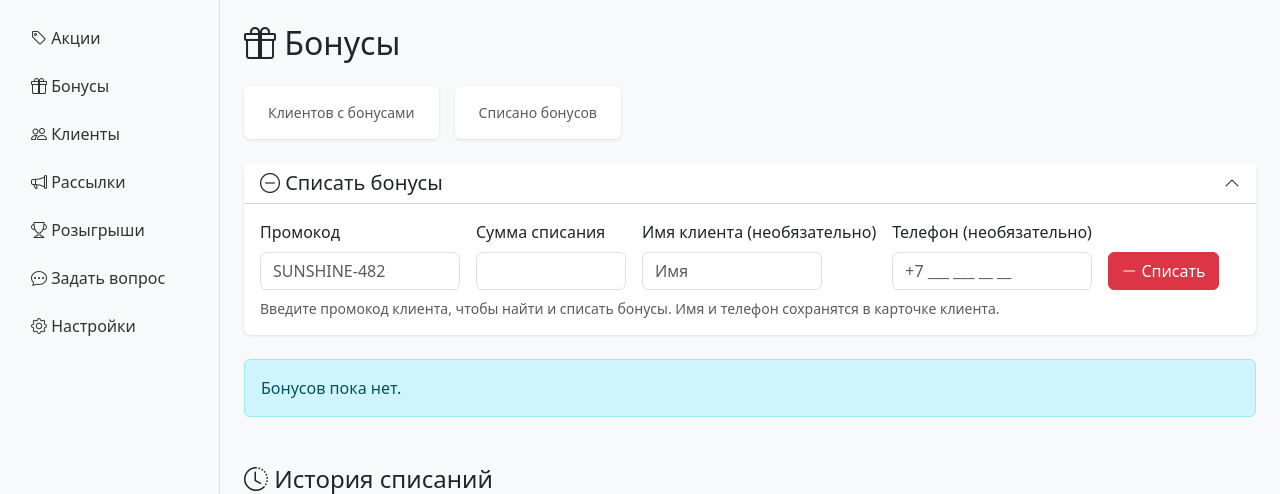
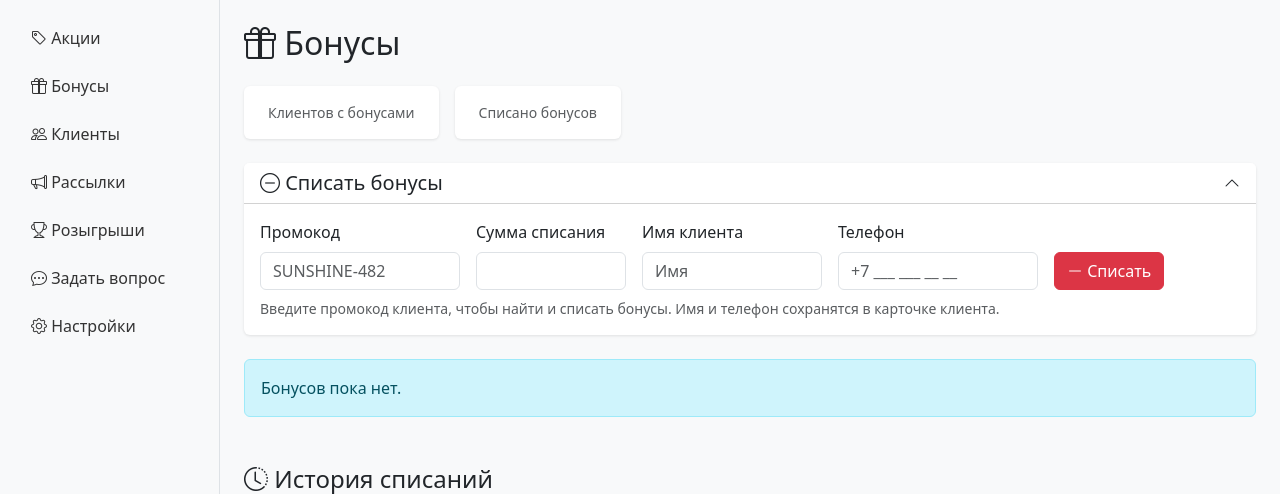
Before and after one commit to CryptoIgor87/masterskaya, a FastAPI app: template web/templates/bonuses.html in a window 1280 px wide. Shown: the part 50-544 px from the top of the page. Run offline with FastAPI, Linux system fonts and the light colour scheme; the template is opened without the code that fills it, so the values that code supplies are empty; the visitor is signed in with stand-in values (Sample User, id 1); parts of the project's set-up code (start-up, migrations or seed data) failed here and were passed over.

Commit message:
Remove (необязательно) text from bonus redeem form labels
Co-Authored-By: Claude Opus 4.6 <noreply@anthropic.com>

```diff
--- a/web/templates/bonuses.html
+++ b/web/templates/bonuses.html
@@ -47,11 +47,11 @@
                     <input type="number" name="amount" class="form-control" min="1" required style="width: 150px;">
                 </div>
                 <div class="col-auto">
-                    <label class="form-label">Имя клиента (необязательно)</label>
+                    <label class="form-label">Имя клиента</label>
                     <input type="text" name="client_name" class="form-control" placeholder="Имя" style="width: 180px;">
                 </div>
                 <div class="col-auto">
-                    <label class="form-label">Телефон (необязательно)</label>
+                    <label class="form-label">Телефон</label>
                     <input type="tel" name="phone" class="form-control phone-mask" placeholder="+7 ___ ___ __ __" style="width: 200px;">
                 </div>
                 <div class="col-auto">
```
